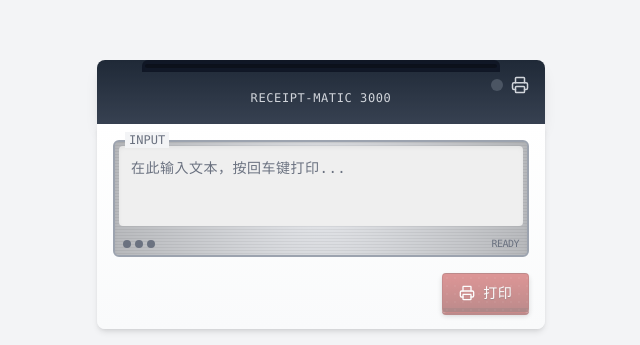
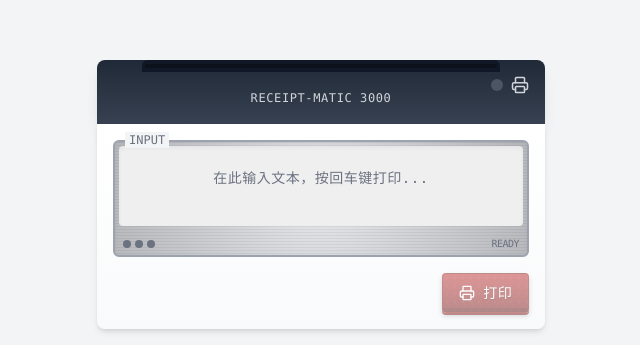
Before and after one commit to hamster1963/receipt-printer, a Next.js app: page / in a window 1280 px wide. Shown: the part 455-800 px from the top of the page, without its empty margins (319-959 px from the left). Built offline with nearby package versions, Linux system fonts and the light colour scheme.

Commit message:
feat: 优化收据打印样式，确保文本居中显示

```diff
--- a/app/globals.css
+++ b/app/globals.css
@@ -132,13 +132,14 @@
   max-width: 100%;
 }
 
-/* 添加小票完成打印过渡效果 */
-.receipt-finishing {
-  transition: transform 0.8s ease-out;
-  transform: translateY(-10px);
+/* 确保所有文本居中 */
+textarea::placeholder {
+  text-align: center;
+  line-height: 40px;
 }
 
-.receipt-complete {
-  transform: translateY(-20px);
-  transition: transform 0.5s ease-out;
+.receipt-printing p,
+.receipt-finishing p,
+.receipt-complete p {
+  text-align: center;
 }
--- a/components/receipt-printer.tsx
+++ b/components/receipt-printer.tsx
@@ -290,10 +290,10 @@ export default function ReceiptPrinter() {
                         </div>
                       );
                     }
-                    // 普通内容行
+                    // 普通内容行 - 增加text-center类
                     else {
                       return (
-                        <div key={`${receipt.id}-${lineIndex}`} className="mb-1 text-gray-800 break-words">
+                        <div key={`${receipt.id}-${lineIndex}`} className="mb-1 text-center text-gray-800 break-words">
                           {line}
                         </div>
                       );
@@ -364,7 +364,7 @@ export default function ReceiptPrinter() {
                   onChange={handleInputChange}
                   onKeyDown={handleKeyDown}
                   placeholder="在此输入文本，按回车键打印..."
-                  className="w-full h-20 p-3 bg-[#efefef] placeholder:text-gray-500 rounded-sm focus:outline-none focus:ring-0 border-none resize-none font-mono text-gray-800 text-sm relative z-0 shadow-inner"
+                  className="w-full h-20 p-3 bg-[#efefef] placeholder:text-gray-500 rounded-sm focus:outline-none focus:ring-0 border-none resize-none font-mono text-gray-800 text-sm relative z-0 shadow-inner text-center"
                   style={{
                     letterSpacing: "0.5px"
                   }}
```
